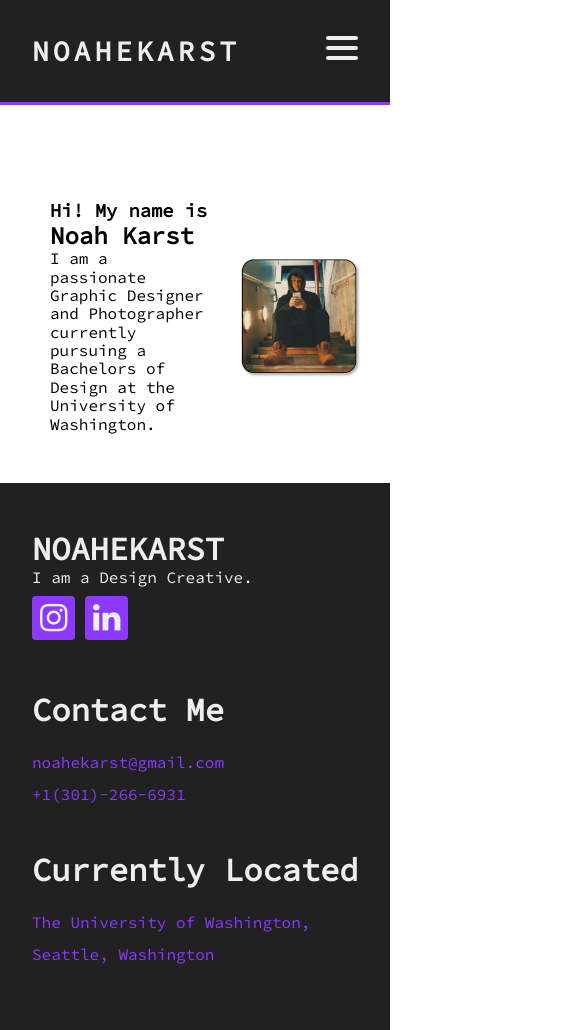
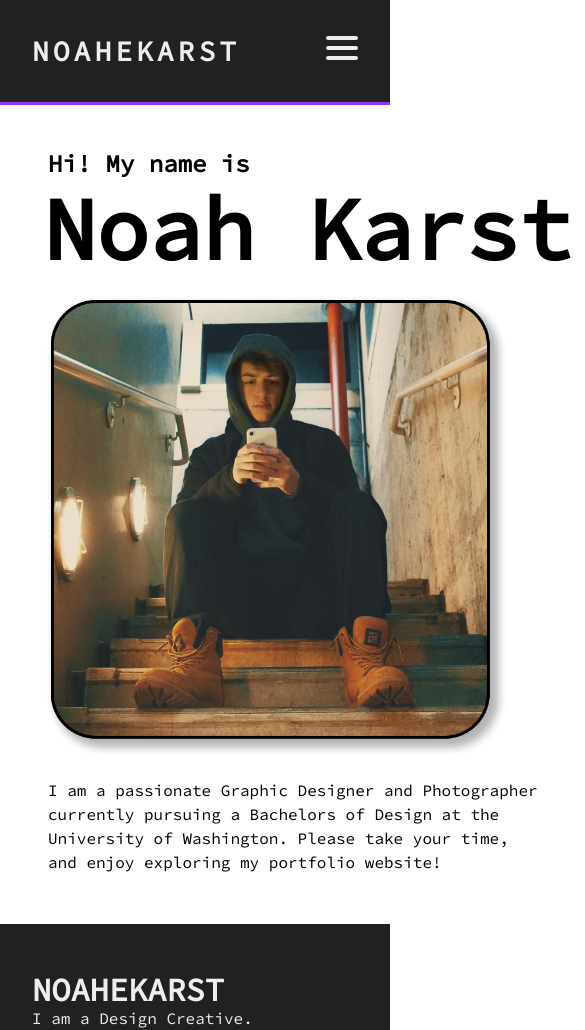
Before and after one commit to noahkarst/portfolio, a plain HTML site: page index.html in a window 390 px wide. Shown: the top 1030 px of the page, 585 px wide, since content can reach past the window. Drawn offline with nearby package versions, Linux system fonts and the light colour scheme.

Commit message:
Homepage Done

```diff
--- a/css/style.css
+++ b/css/style.css
@@ -158,8 +158,7 @@ h1 {
 
 .mainhomecontent {
     display: flex;
-    padding-top: 200px;
-    padding-bottom: 50px;
+    padding: 150px 16px 50px 16px;
     align-items: center;
 }
 
@@ -168,13 +167,29 @@ h1 {
 }
 
 .home-left {
-    padding-left: 50px;
+    padding-left: 27px;
 }
 
 .home-left h3 {
+    font-size: 24px;
+    padding-left: 5px;
+    padding-right: 16px;
+    white-space: nowrap;
 }
 
 .home-left h2 {
+    font-size: 88px;
+    padding-right: 16px;
+    white-space: nowrap;
+}
+
+.home-left p {
+    line-height: 1.5em;
+    padding-left: 5px;
+}
+
+.mobilehome {
+    display: none;
 }
 
 .home-right {
@@ -183,8 +198,46 @@ h1 {
 }
 
 .home-right img {
-    width: 70%;
+    width: 500px;
 }
+
+@media (max-width: 768px) {
+    .mainhomecontent {
+        display: flex;
+        flex-direction: column;
+        align-items: flex-start;
+    }
+
+    .home-left {
+        display: flex;
+        flex-direction: column;
+        align-items: flex-start;
+    }
+
+    .home-left p {
+        display: none;
+    }
+
+    .home-right {
+        display: flex;
+        flex-direction: column;
+        align-items: flex-start;
+    }
+
+    .home-right img {
+        padding-left: 12px;
+    }
+
+    .mobilehome {
+        display: flex;
+        line-height: 1.5em;
+        padding-top: 16px;
+        padding-left: 32px;
+        white-space: nowrap;
+    }
+
+}
+
 
 
 
@@ -265,6 +318,7 @@ h1 {
 
 footer {
     padding-top: 48px;
+    width: 100%;
     color: var(--light);
     background-color: var(--dark);
 }
--- a/index.html
+++ b/index.html
@@ -46,11 +46,15 @@
             <div class="home-left">
                 <h3>Hi! My name is</h3>
                 <h2>Noah Karst</h2>
-                <p>I am a passionate Graphic Designer and Photographer currently pursuing a Bachelors of Design at the University of Washington.</p>
+                <p>I am a passionate Graphic Designer and Photographer<br>currently pursuing a Bachelors of Design at the<br>University of Washington. Please take your time,<br> and enjoy exploring my portfolio website!</p>
             </div>
 
             <div class="home-right">
                 <img src="img/homeimage.png" alt="Photograph of Noah Karst">
+            </div>
+
+            <div class="mobilehome">
+                <p>I am a passionate Graphic Designer and Photographer<br>currently pursuing a Bachelors of Design at the<br>University of Washington. Please take your time,<br> and enjoy exploring my portfolio website!</p>
             </div>
         </div>
     </main>
```
Also changed, not shown: 1 other file.
